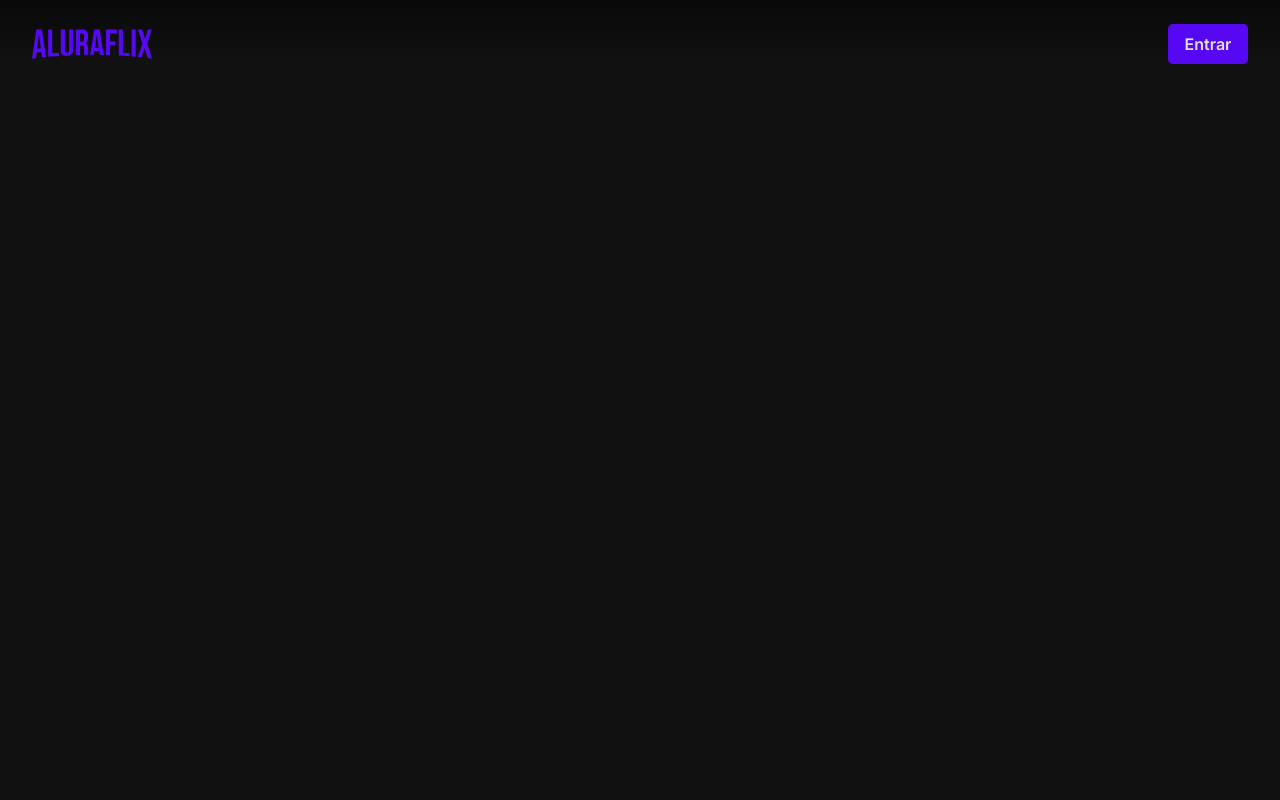
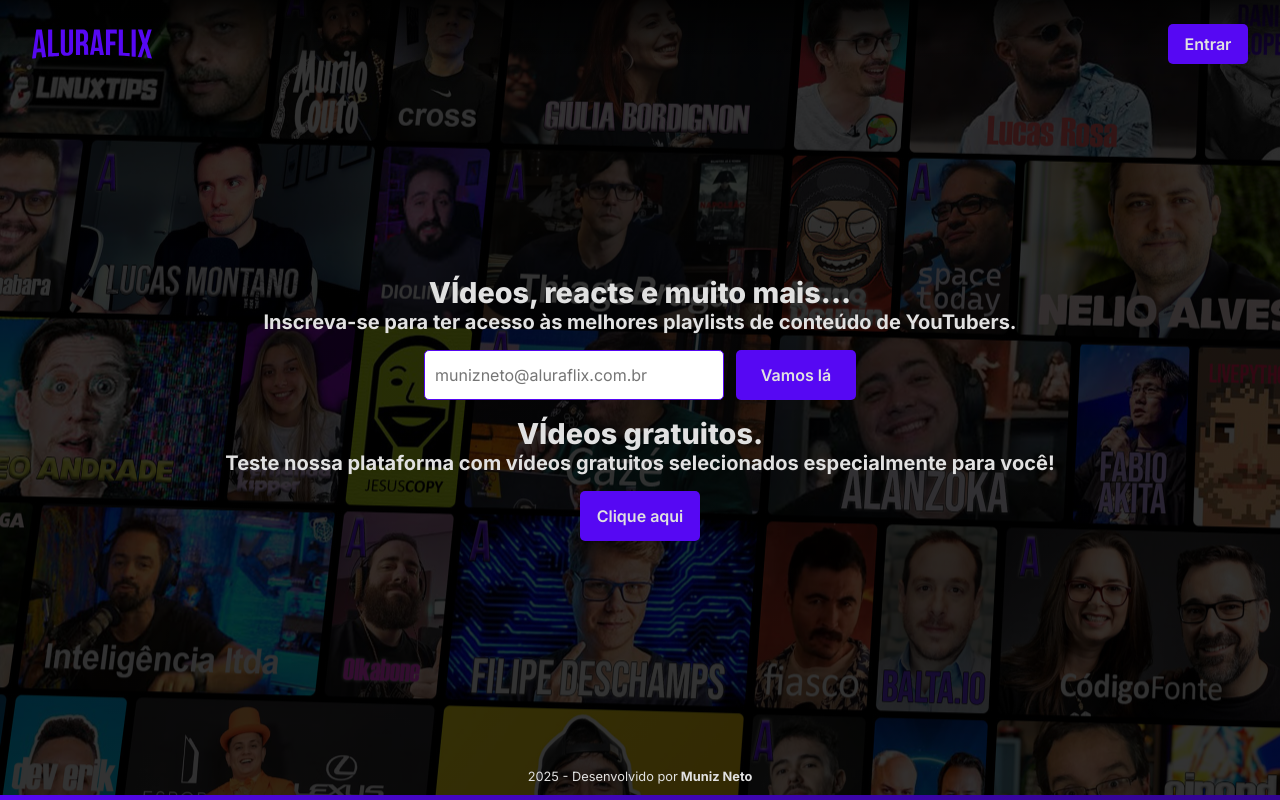
Before and after one commit to MunizNeto84/aluraflix, a React (Create React App) app: page / in a window 1280 px wide. Built offline with nearby package versions, Linux system fonts and the light colour scheme.

Commit message:
finalizando a  main.

```diff
--- /dev/null
+++ b/src/components/default/Footer/Footer.jsx
@@ -0,0 +1,18 @@
+import FooterContainer from "../../../styles/Footer/Footer";
+import { FooterStrong, FooterText } from "../../../styles/Tittle/Tittle";
+
+const Footer = () => {
+  const newTab = () => {
+    window.open("https://github.com/MunizNeto84", "_blank");
+  };
+  return (
+    <FooterContainer>
+      <FooterText>
+        {new Date().getFullYear()} - Desenvolvido por
+        <FooterStrong onClick={newTab}> Muniz Neto</FooterStrong>
+      </FooterText>
+    </FooterContainer>
+  );
+};
+
+export default Footer;
--- /dev/null
+++ b/src/components/pages/Main/MainSection.jsx
@@ -0,0 +1,35 @@
+import { BackgroundDiv } from "../../../styles/Div/Div";
+import { SectionContainer, Container } from "../../../styles/Section/Section";
+import { Title, Subtitle } from "../../../styles/Tittle/Tittle";
+import { InputPrincipal } from "../../../styles/Input/Input";
+import { ButtonSecondary } from "../../../styles/Button/Button";
+import Footer from "../../default/Footer/Footer";
+
+const MainSection = () => {
+  return (
+    <BackgroundDiv>
+      <SectionContainer>
+        <Title>VÍdeos, reacts e muito mais...</Title>
+        <Subtitle>
+          Inscreva-se para ter acesso às melhores playlists de conteúdo de
+          YouTubers.
+        </Subtitle>
+      </SectionContainer>
+      <Container>
+        <InputPrincipal type="email" placeholder="munizneto@aluraflix.com.br" />
+        <ButtonSecondary>Vamos lá</ButtonSecondary>
+      </Container>
+      <SectionContainer>
+        <Title>VÍdeos gratuitos.</Title>
+        <Subtitle>
+          Teste nossa plataforma com vídeos gratuitos selecionados especialmente
+          para você!
+        </Subtitle>
+      </SectionContainer>
+      <ButtonSecondary>Clique aqui</ButtonSecondary>
+      <Footer />
+    </BackgroundDiv>
+  );
+};
+
+export default MainSection;
--- a/src/pages/Main/Main.jsx
+++ b/src/pages/Main/Main.jsx
@@ -1,10 +1,12 @@
 import React from "react";
 import MainHeader from "../../components/default/Header/MainHeader";
+import MainSection from "../../components/pages/Main/MainSection";
 
 const Main = () => {
   return (
     <>
       <MainHeader />
+      <MainSection />
     </>
   );
 };
--- a/src/styles/Button/Button.jsx
+++ b/src/styles/Button/Button.jsx
@@ -3,7 +3,7 @@ import styled from "styled-components";
 export const ButtonPrincipal = styled.button`
   height: 2.5rem;
   width: 5rem;
-  font-size: 16px;
+  font-size: 1rem;
   font-weight: 600;
   color: var(--text);
   border: none;
@@ -19,3 +19,22 @@ export const ButtonPrincipal = styled.button`
     background-color: var(--primary600);
   }
 `;
+
+export const ButtonSecondary = styled.button`
+  height: 3.1rem;
+  width: 7.5rem;
+  font-size: 1rem;
+  font-weight: 600;
+  color: var(--text);
+  border: none;
+  border-radius: 5px;
+  cursor: pointer;
+  background-color: var(--primary200);
+  &:hover {
+    background-color: var(--primary400);
+  }
+
+  &:active {
+    background-color: var(--primary600);
+  }
+`;
--- /dev/null
+++ b/src/styles/Div/Div.jsx
@@ -0,0 +1,25 @@
+import styled from "styled-components";
+
+export const BackgroundDiv = styled.div`
+  postion: relative;
+  display: flex;
+  align-items: center;
+  justify-content: center;
+  flex-direction: column;
+  min-height: 100vh;
+  background: linear-gradient(
+    to bottom,
+    rgba(0, 0, 0, 0.8),
+    rgba(0, 0, 0, 0.8)),
+    url("background.jpg") no-repeat center center/cover;
+  );
+  &::after {
+    content: "";
+    position: absolute;
+    bottom: 0;
+    left: 0;
+    height: 5px;
+    width: 100%;
+    background: linear-gradient(90deg, rgba(86, 8, 243, 1) 0%, rgba(67, 6, 193, 1) 35%, rgba(50, 4, 143, 1) 100%);
+  }
+`;
--- /dev/null
+++ b/src/styles/Footer/Footer.jsx
@@ -0,0 +1,12 @@
+import styled from "styled-components";
+const FooterContainer = styled.footer`
+  position: absolute;
+  bottom: 0;
+  width: 100%;
+  background: transparent;
+  color: var(--text);
+  text-align: center;
+  padding: 1rem;
+`;
+
+export default FooterContainer;
--- a/src/styles/Header/Header.jsx
+++ b/src/styles/Header/Header.jsx
@@ -12,7 +12,7 @@ const HeaderContainer = styled.header`
   background: transparent;
   background-image: linear-gradient(
     to bottom,
-    rgba(0, 0, 0, 0.5),
+    rgba(0, 0, 0, 0.8),
     transparent 70%
   );
 `;
--- /dev/null
+++ b/src/styles/Input/Input.jsx
@@ -0,0 +1,21 @@
+import styled from "styled-components";
+
+export const InputPrincipal = styled.input`
+  padding: 10px;
+  height: 3.1rem;
+  width: 18.75rem;
+  font-size: 1rem;
+  border: 1px solid var(--primary200);
+  border-radius: 5px;
+
+  &:focus {
+    border-color: var(--primary400);
+    outline: none;
+    transform: scale(1.02);
+    box-shadow: 0 0 10px rgba(86, 8, 243, 0.8);
+  }
+
+  &:focus::placeholder {
+    color: transparent;
+  }
+`;
--- /dev/null
+++ b/src/styles/Section/Section.jsx
@@ -0,0 +1,12 @@
+import styled from "styled-components";
+
+export const SectionContainer = styled.section`
+  margin: 1rem;
+  text-align: center;
+  color: var(--text);
+`;
+
+export const Container = styled.section`
+  display: flex;
+  gap: 0.75rem;
+`;
--- /dev/null
+++ b/src/styles/Tittle/Tittle.jsx
@@ -0,0 +1,25 @@
+import styled from "styled-components";
+
+export const Title = styled.h1`
+  font-size: 1.8rem;
+  font-weight: 800;
+`;
+
+export const Subtitle = styled.h2`
+  font-size: 1.25rem;
+  font-wight: 500;
+`;
+
+export const FooterText = styled.p`
+  margin: 0;
+  font-size: 0.8rem;
+`;
+export const FooterStrong = styled.strong`
+  margin: 0;
+  font-size: 0.8rem;
+  cursor: pointer;
+
+  &:hover {
+    color: var(--primary200);
+  }
+`;
```
Also changed, not shown: public/background.jpg (added).
